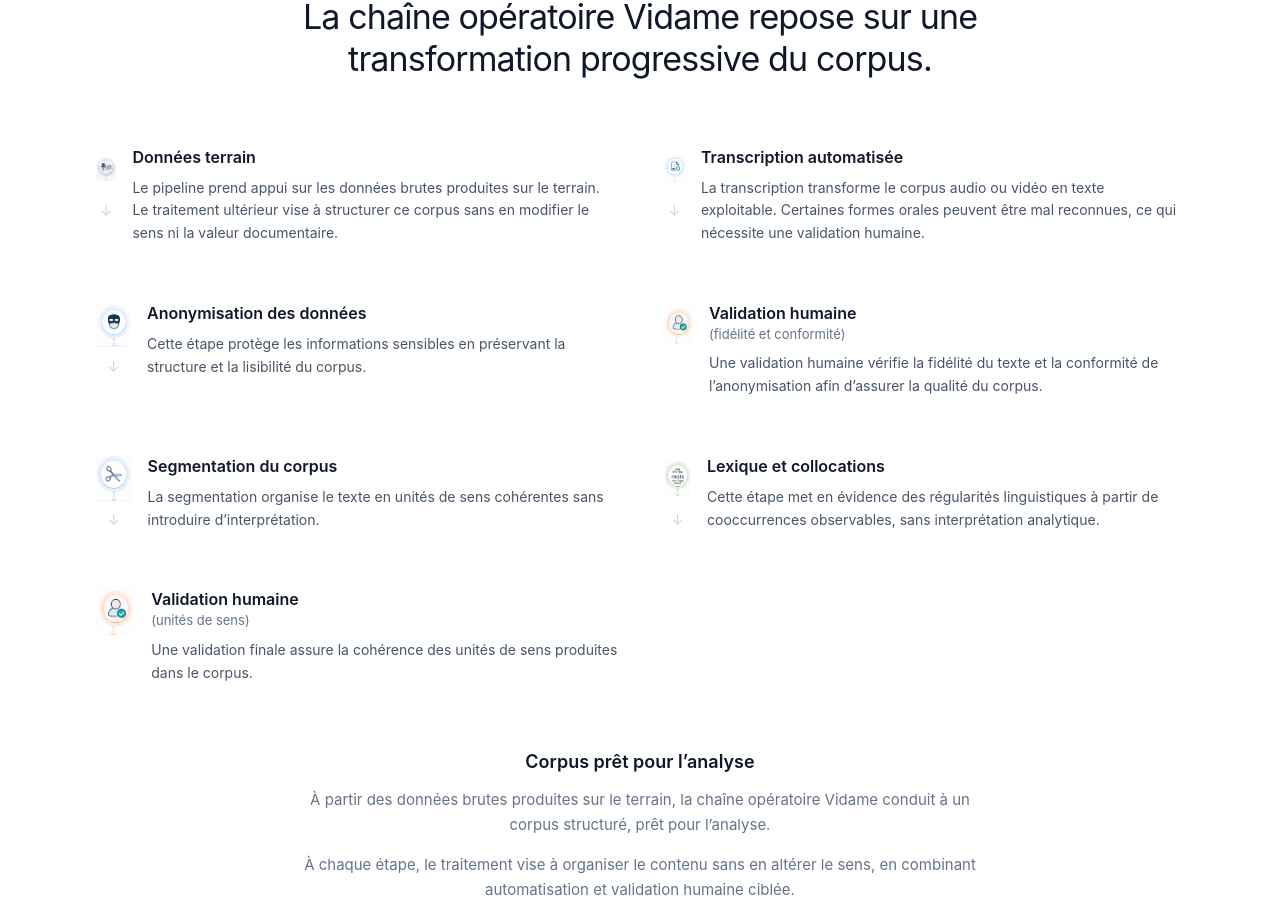
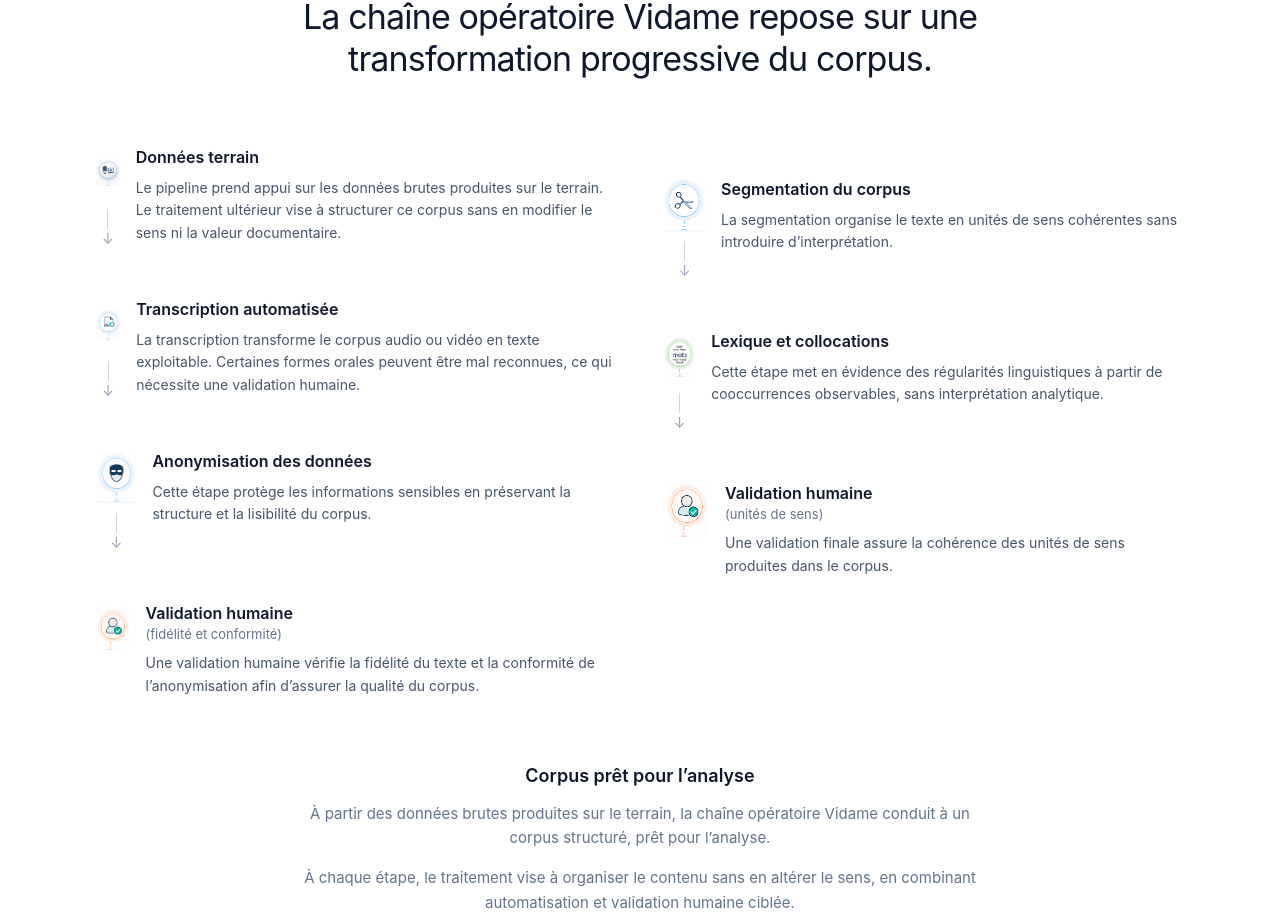
Before and after one commit to momopro21/vidame-recherche, a React (Vite) app: page / in a window 1280 px wide. Shown: the part 1941-2861 px from the top of the page. Built offline with nearby package versions, Linux system fonts and the light colour scheme; the HTML template or start-up script is replaced by a standard one.

Commit message:
Update App.tsx

```diff
--- a/src/App.tsx
+++ b/src/App.tsx
@@ -704,16 +704,24 @@ function Accueil({setPage,lang,}: {setPage: (page: string) => void;lang: "fr" |
     </h2>
   </div>
 
-  {/* ===== BLOCS ===== */}
-  <div className="mt-16 grid gap-x-12 gap-y-14 md:grid-cols-2">
+  {/* ===== DEUX COLONNES ===== */}
+  <div className="mt-16 grid gap-12 md:grid-cols-2">
+
+    {/* ========================= */}
+    {/* COLONNE GAUCHE (1 → 4) */}
+    {/* ========================= */}
+    <div className="space-y-12">
 
       {/* 1 */}
       <div className="flex items-start gap-4">
-      <div className="flex w-12 flex-col items-center">
-        <img src="/icons/icon-donnees.png" className="h-12 w-12 object-contain" />
-        <div className="mt-2 text-sm text-slate-300">↓</div>
-      </div>
-      <div className="min-w-0">
+        <div className="flex w-14 flex-col items-center">
+          <img src="/icons/icon-donnees.png" className="h-14 w-14 object-contain" />
+          <div className="mt-2 flex flex-col items-center">
+            <div className="h-5 w-px bg-slate-300"></div>
+            <div className="text-slate-400 text-sm">↓</div>
+          </div>
+        </div>
+        <div>
           <h3 className="text-[16px] font-semibold text-slate-900">Données terrain</h3>
           <p className="mt-2 text-[14px] leading-relaxed text-slate-600">
             Le pipeline prend appui sur les données brutes produites sur le terrain. Le traitement ultérieur vise à structurer ce corpus sans en modifier le sens ni la valeur documentaire.
@@ -723,11 +731,14 @@ function Accueil({setPage,lang,}: {setPage: (page: string) => void;lang: "fr" |
 
       {/* 2 */}
       <div className="flex items-start gap-4">
-      <div className="flex w-12 flex-col items-center">
-        <img src="/icons/icon-transcription.png" className="h-12 w-12 object-contain" />
-        <div className="mt-2 text-sm text-slate-300">↓</div>
-      </div>
-      <div className="min-w-0">
+        <div className="flex w-14 flex-col items-center">
+          <img src="/icons/icon-transcription.png" className="h-14 w-14 object-contain" />
+          <div className="mt-2 flex flex-col items-center">
+            <div className="h-5 w-px bg-slate-300"></div>
+            <div className="text-slate-400 text-sm">↓</div>
+          </div>
+        </div>
+        <div>
           <h3 className="text-[16px] font-semibold text-slate-900">Transcription automatisée</h3>
           <p className="mt-2 text-[14px] leading-relaxed text-slate-600">
             La transcription transforme le corpus audio ou vidéo en texte exploitable. Certaines formes orales peuvent être mal reconnues, ce qui nécessite une validation humaine.
@@ -737,11 +748,14 @@ function Accueil({setPage,lang,}: {setPage: (page: string) => void;lang: "fr" |
 
       {/* 3 */}
       <div className="flex items-start gap-4">
-      <div className="flex w-12 flex-col items-center">
-        <img src="/icons/icon-anonymisation.png" className="h-12 w-12 object-contain" />
-        <div className="mt-2 text-sm text-slate-300">↓</div>
-      </div>
-      <div className="min-w-0">
+        <div className="flex w-14 flex-col items-center">
+          <img src="/icons/icon-anonymisation.png" className="h-14 w-14 object-contain" />
+          <div className="mt-2 flex flex-col items-center">
+            <div className="h-5 w-px bg-slate-300"></div>
+            <div className="text-slate-400 text-sm">↓</div>
+          </div>
+        </div>
+        <div>
           <h3 className="text-[16px] font-semibold text-slate-900">Anonymisation des données</h3>
           <p className="mt-2 text-[14px] leading-relaxed text-slate-600">
             Cette étape protège les informations sensibles en préservant la structure et la lisibilité du corpus.
@@ -751,10 +765,10 @@ function Accueil({setPage,lang,}: {setPage: (page: string) => void;lang: "fr" |
 
       {/* 4 */}
       <div className="flex items-start gap-4">
-      <div className="flex w-12 flex-col items-center">
-        <img src="/icons/icon-validation.png" className="h-12 w-12 object-contain" />
-      </div>
-      <div className="min-w-0">
+        <div className="flex w-14 flex-col items-center">
+          <img src="/icons/icon-validation.png" className="h-14 w-14 object-contain" />
+        </div>
+        <div>
           <h3 className="text-[16px] font-semibold text-slate-900">Validation humaine</h3>
           <div className="text-[13px] text-slate-500">(fidélité et conformité)</div>
           <p className="mt-2 text-[14px] leading-relaxed text-slate-600">
@@ -763,13 +777,23 @@ function Accueil({setPage,lang,}: {setPage: (page: string) => void;lang: "fr" |
         </div>
       </div>
 
+    </div>
+
+    {/* ========================= */}
+    {/* COLONNE DROITE (5 → 7) */}
+    {/* ========================= */}
+    <div className="space-y-12 md:pt-8">
+
       {/* 5 */}
       <div className="flex items-start gap-4">
-      <div className="flex w-12 flex-col items-center">
-        <img src="/icons/icon-segmentation.png" className="h-12 w-12 object-contain" />
-        <div className="mt-2 text-sm text-slate-300">↓</div>
-      </div>
-      <div className="min-w-0">
+        <div className="flex w-14 flex-col items-center">
+          <img src="/icons/icon-segmentation.png" className="h-14 w-14 object-contain" />
+          <div className="mt-2 flex flex-col items-center">
+            <div className="h-5 w-px bg-slate-300"></div>
+            <div className="text-slate-400 text-sm">↓</div>
+          </div>
+        </div>
+        <div>
           <h3 className="text-[16px] font-semibold text-slate-900">Segmentation du corpus</h3>
           <p className="mt-2 text-[14px] leading-relaxed text-slate-600">
             La segmentation organise le texte en unités de sens cohérentes sans introduire d’interprétation.
@@ -779,11 +803,14 @@ function Accueil({setPage,lang,}: {setPage: (page: string) => void;lang: "fr" |
 
       {/* 6 */}
       <div className="flex items-start gap-4">
-      <div className="flex w-12 flex-col items-center">
-        <img src="/icons/icon-lexique.png" className="h-12 w-12 object-contain" />
-        <div className="mt-2 text-sm text-slate-300">↓</div>
-      </div>
-      <div className="min-w-0">
+        <div className="flex w-14 flex-col items-center">
+          <img src="/icons/icon-lexique.png" className="h-14 w-14 object-contain" />
+          <div className="mt-2 flex flex-col items-center">
+            <div className="h-5 w-px bg-slate-300"></div>
+            <div className="text-slate-400 text-sm">↓</div>
+          </div>
+        </div>
+        <div>
           <h3 className="text-[16px] font-semibold text-slate-900">Lexique et collocations</h3>
           <p className="mt-2 text-[14px] leading-relaxed text-slate-600">
             Cette étape met en évidence des régularités linguistiques à partir de cooccurrences observables, sans interprétation analytique.
@@ -792,11 +819,11 @@ function Accueil({setPage,lang,}: {setPage: (page: string) => void;lang: "fr" |
       </div>
 
       {/* 7 */}
-    <div className="flex items-start gap-4 md:col-span-2 md:max-w-[48%]">
-      <div className="flex w-12 flex-col items-center">
-        <img src="/icons/icon-validationFin.png" className="h-12 w-12 object-contain" />
-      </div>
-      <div className="min-w-0">
+      <div className="flex items-start gap-4">
+        <div className="flex w-14 flex-col items-center">
+          <img src="/icons/icon-validationFin.png" className="h-14 w-14 object-contain" />
+        </div>
+        <div>
           <h3 className="text-[16px] font-semibold text-slate-900">Validation humaine</h3>
           <div className="text-[13px] text-slate-500">(unités de sens)</div>
           <p className="mt-2 text-[14px] leading-relaxed text-slate-600">
@@ -806,6 +833,9 @@ function Accueil({setPage,lang,}: {setPage: (page: string) => void;lang: "fr" |
       </div>
 
     </div>
+
+  </div>
+
 
   {/* ===== CONCLUSION ===== */}
   <div className="mx-auto mt-16 max-w-2xl text-center">
```
Lines whose indentation alone changed are shown as unchanged.
